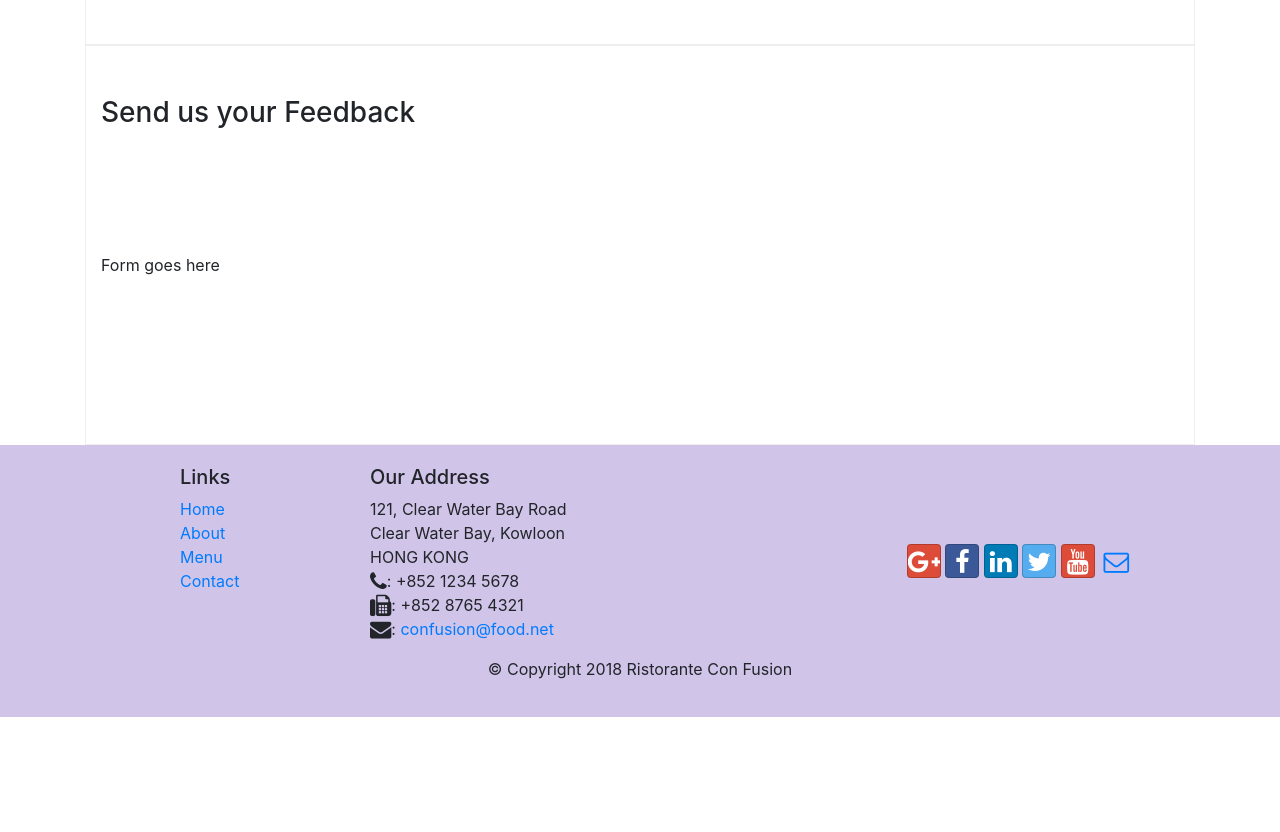
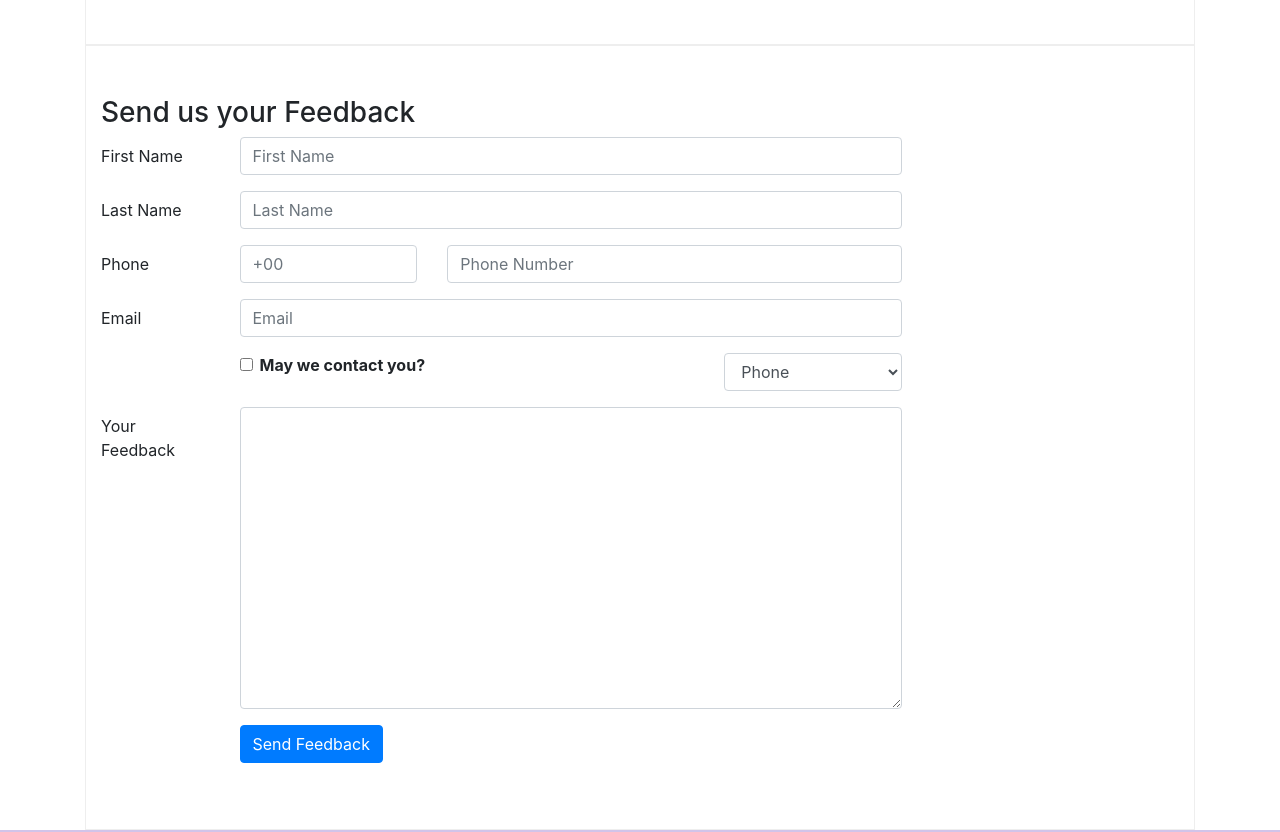
Before and after one commit to Carlos-Diaz-07/conFusion, a website: page contactus.html in a window 1280 px wide. Shown: the part 820-1652 px from the top of the page. Before the commit the page ends 1537 px from the top, so only its background shows below. Drawn offline with nearby package versions, Linux system fonts and the light colour scheme.

Commit message:
created form

```diff
--- a/contactus.html
+++ b/contactus.html
@@ -100,7 +100,62 @@
         <h3>Send us your Feedback</h3>
       </div>
       <div class="col-12 col-md-9">
-        Form goes here
+        <form>
+          <div class="form-group row">
+            <label for="firstname" class="col-md-2 col-form-label">First Name</label>
+            <div class="col-md-10">
+              <input type="text" id="firstname" class="form-control" name="firstname" placeholder="First Name">
+            </div>
+          </div>
+          <div class="form-group row">
+            <label for="lastname" class="col-md-2 col-form-label">Last Name</label>
+            <div class="col-md-10">
+              <input type="text" id="lastname" class="form-control" name="lastname" placeholder="Last Name">
+            </div>
+          </div>
+          <div class="form-group row">
+            <label for="telnum" class="col-12 col-md-2 col-form-label">Phone</label>
+            <div class="col-5 col-md-3">
+              <input type="tel" id="areacode" class="form-control" name="areacode" placeholder="+00">
+            </div>
+            <div class="col-7 col-md-7">
+              <input type="tel" id="telnum" class="form-control" name="telnum" placeholder="Phone Number">
+            </div>
+          </div>
+          <div class="form-group row">
+            <label for="emailid" class="col-md-2 col-form-label">Email</label>
+            <div class="col-md-10">
+              <input type="email" id="emailid" class="form-control" name="emailid" placeholder="Email">
+            </div>
+          </div>
+          <div class="form-group row">
+            <div class="col-md-6 offset-md-2">
+              <div class="form-check">
+                <input type="checkbox" class="form-check-input" name="approve" id="approve" value="">
+                <label for="approve" class="form-check-label">
+                  <strong>May we contact you?</strong>
+                </label>
+              </div>
+            </div>
+            <div class="col-md-3 offset-md-1">
+              <select class="form-control">
+                <option>Phone</option>
+                <option>Email</option>
+              </select>
+            </div>
+          </div>
+          <div class="form-group row">
+            <label for="feedback" class="col-md-2 col-form-label">Your Feedback</label>
+            <div class="col-md-10">
+              <textarea id="feedback" class="form-control" name="feedback" rows="12"></textarea>
+            </div>
+          </div>
+          <div class="form-group row">
+            <div class="offset-md-2 col-md-10">
+              <button type="submit" class="btn btn-primary">Send Feedback</button>
+            </div>
+          </div>
+        </form>
       </div>
       <div class="col-12 col-md">
       </div>
```
